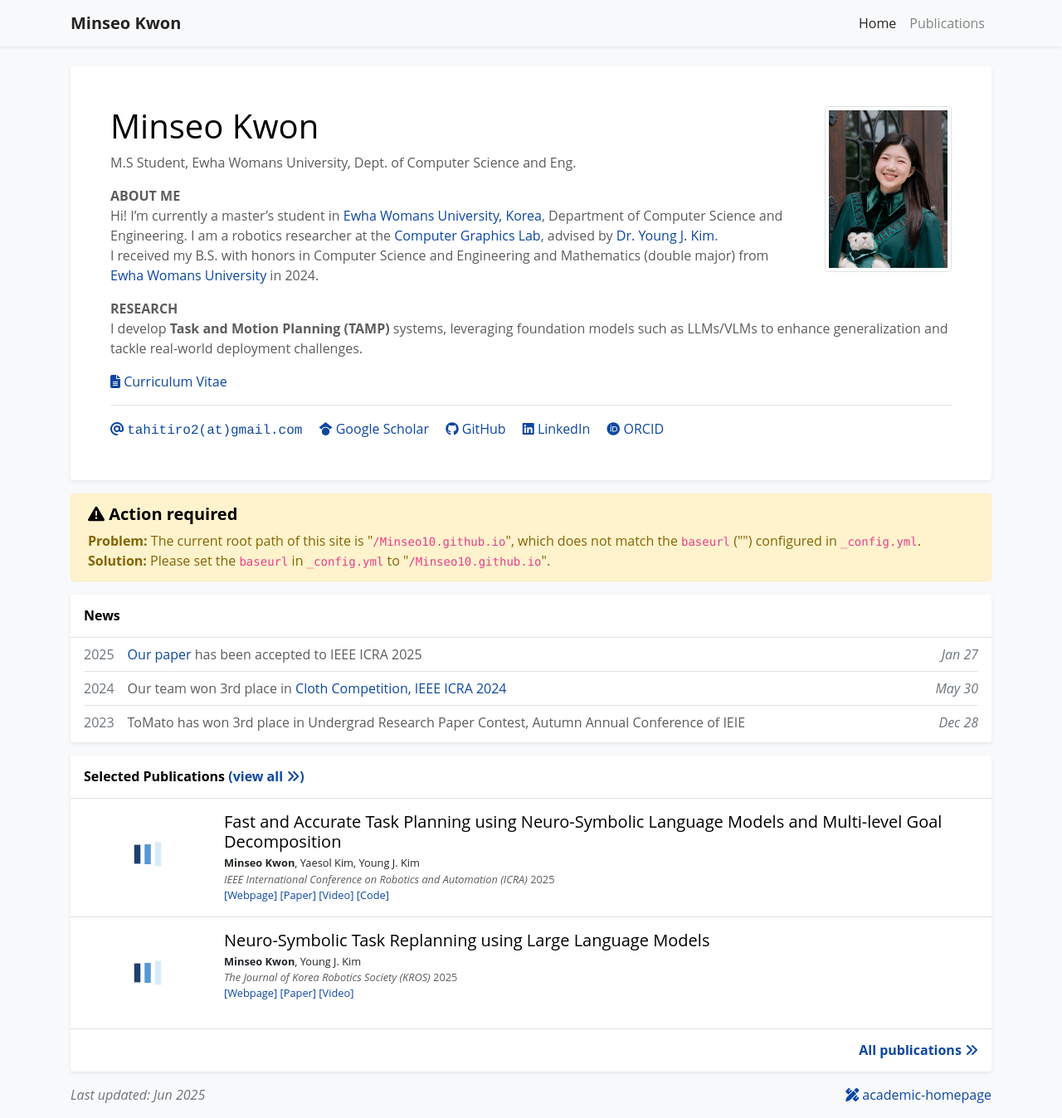
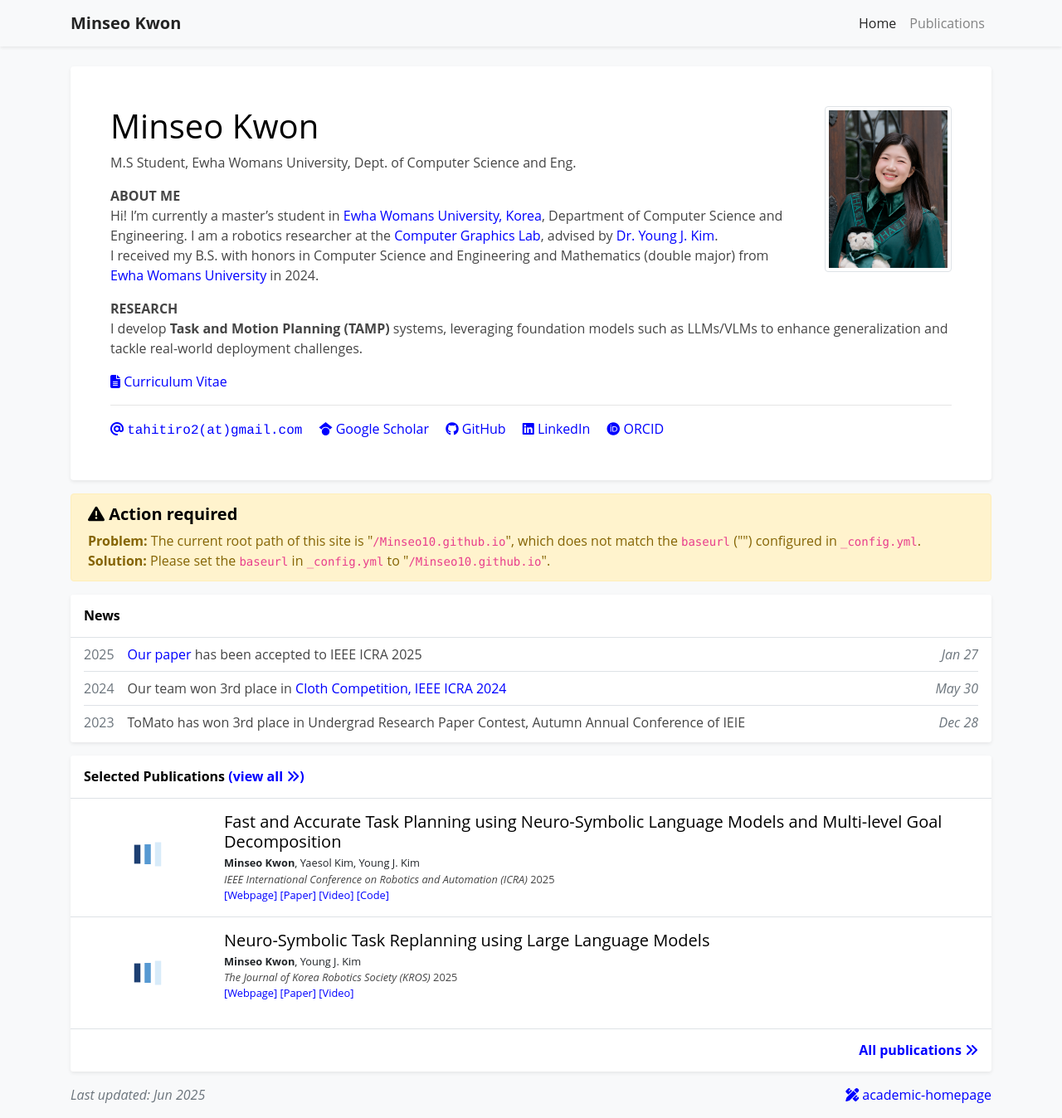
Before and after one commit to Minseo10/Minseo10.github.io, a Jekyll site: the page built from index.html, in a window 1280 px wide and 1348 px high. Shown: the whole window at 83% size. Built offline with Jekyll 4.4.1, drawn with Linux system fonts in a browser that asks for light colours; nearby versions of some CDN libraries; a style sheet for code colours, icons or effects is not loaded.

Commit message:
Update global.css

```diff
--- a/assets/css/global.css
+++ b/assets/css/global.css
@@ -3,7 +3,7 @@ body {
     font-family: "Open Sans", sans-serif;
     font-weight: 400;
     padding-top: 5.0rem;
-    color: #5c5c5c;
+    color: #454545;
 }
 
 h1, h2, h3, h4, h5, h6,
@@ -13,13 +13,13 @@ h1, h2, h3, h4, h5, h6,
 }
 
 a {
-  color: #0d47a1;
+  color: #0000ff;
   -webkit-transition: 0.5s;
   -o-transition: 0.5s;
   transition: 0.5s;
 }
 a:hover, a:active, a:focus {
-  color: #0d47a1;
+  color: #0000ff;
   outline: none;
   text-decoration: underline;
 }
```
